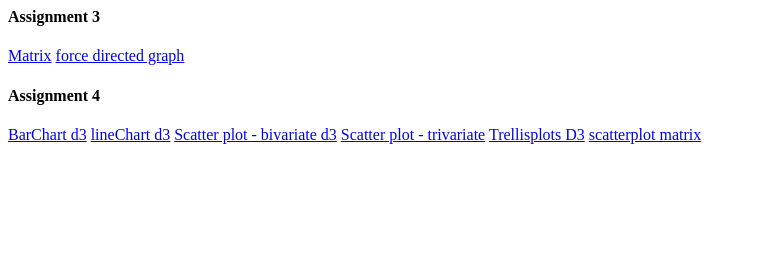
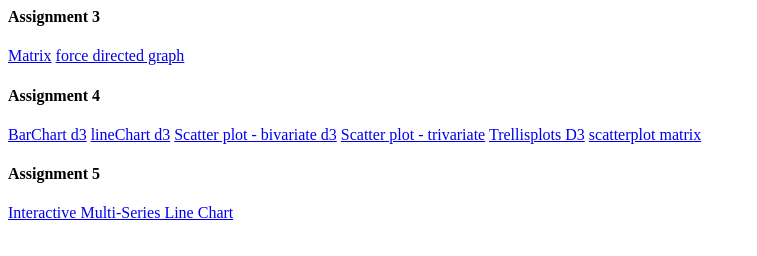
Before and after one commit to Rawanalmobarak/rawanalmobarak.github.io, a plain HTML site: page index.html in a window 1280 px wide. Shown: the whole page, without its empty margins (0-757 px from the left). Drawn offline with Linux system fonts and the light colour scheme.

Commit message:
Update index.html

```diff
--- a/index.html
+++ b/index.html
@@ -18,6 +18,9 @@
 	   <a href="https://bl.ocks.org/rawanalmobarak/f4da2b44a922c12bb8c6b5d5a2e8fa8e">Trellisplots D3</a>
 	   <a href="https://bl.ocks.org/rawanalmobarak/a3f3b51ec8b9564929edb37baae6b60f">scatterplot matrix</a>
 
+	  <h4> Assignment 5</h4>
+	  <a href="https://bl.ocks.org/rawanalmobarak/d72fd701913217d65548076388d3b064">Interactive Multi-Series Line Chart</a>
+
 
   </body>
 </html>
```
